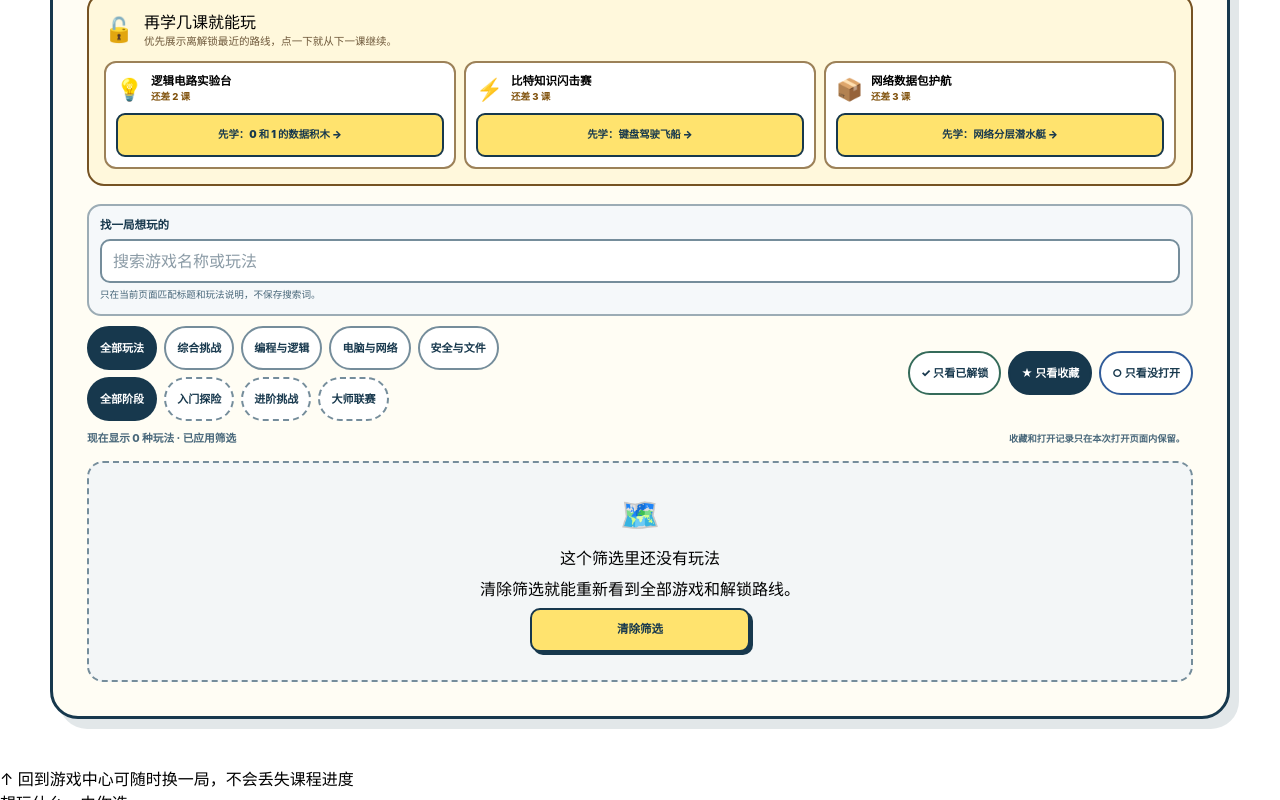
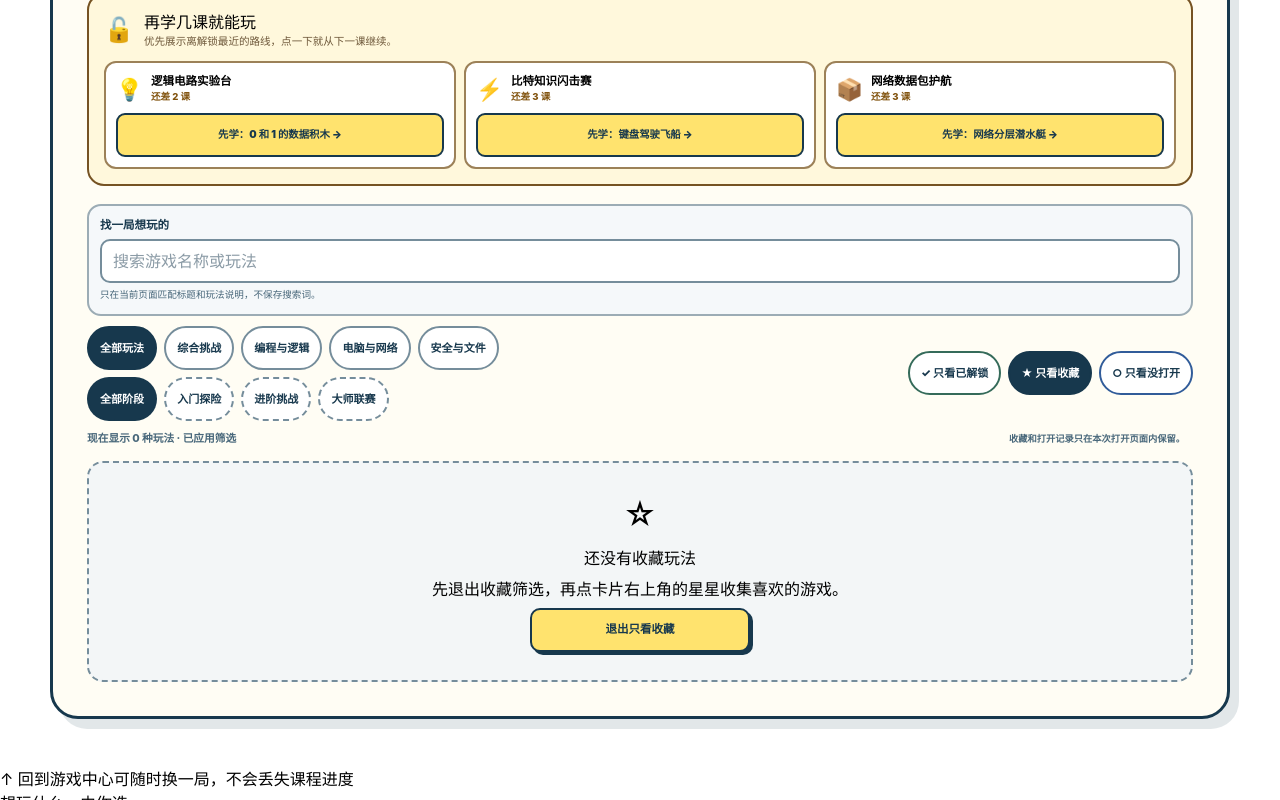
Before and after one commit to oldshipmaster/computer-study, a Next.js app: page / in a window 1280 px wide. Both pictures are taken after a click on the button "★ 只看收藏". Shown: the part 902-1702 px from the top of the page. Built offline with nearby package versions, Linux system fonts and the light colour scheme.

Commit message:
feat: tailor empty game filter guidance

```diff
--- a/components/GameArcade.tsx
+++ b/components/GameArcade.tsx
@@ -74,7 +74,7 @@ export function GameArcade({ completedCourseIds, onStartCourse }: GameArcadeProp
         <p className="game-arcade-break-plan"><span aria-hidden="true">🌿</span>{sessionComplete ? <>本轮推荐已走完；完成当前一局后离开屏幕休息。</> : playlistBreaks ? <>中间安排 {playlistBreaks} 次离屏休息，每局后看看远处、动动身体。</> : <>完成这一局就离开屏幕休息一下。</>}</p>
         <p className="game-arcade-picks-filter-note">今日推荐会跟随主题、阶段、搜索和收藏筛选；还没打开过的玩法会优先。</p>
         <div className="game-arcade-pick-context" aria-label="当前推荐范围" role="group"><b>当前推荐范围</b>{recommendationContext.map((item) => <span key={item}>{item}</span>)}</div>
-        {sessionComplete ? <div className="game-arcade-session-complete" role="status"><span aria-hidden="true">🌙</span><div><b>本轮推荐已走完</b><p>你已经打开本轮安排的游戏；还没完成可用上方继续入口，完成后记得休息。</p></div><button onClick={restartGameSession} type="button">开始新一轮</button></div> : recommendations.length ? <div className="game-arcade-recommendations" role="list">{recommendations.map((entry, index) => <a aria-label={`推荐第${index + 1}局：前往${entry.title}${visitedGameIds.includes(entry.id) ? "，本次已打开" : ""}`} className="game-arcade-recommendation" href={`#${entry.targetId}`} key={entry.id} onClick={() => openGame(entry.id)} role="listitem"><span>{index + 1}</span><b>{entry.icon} {entry.title}</b><small>{entry.duration}</small>{visitedGameIds.includes(entry.id) ? <em>本次已打开</em> : null}<i aria-hidden="true">→</i></a>)}</div> : <div className="game-arcade-picks-empty"><span aria-hidden="true">🧭</span><p>当前主题和阶段还没有已解锁玩法。</p><button onClick={clearFilters} type="button">看全部推荐</button></div>}
+        {sessionComplete ? <div className="game-arcade-session-complete" role="status"><span aria-hidden="true">🌙</span><div><b>本轮推荐已走完</b><p>你已经打开本轮安排的游戏；还没完成可用上方继续入口，完成后记得休息。</p></div><button onClick={restartGameSession} type="button">开始新一轮</button></div> : recommendations.length ? <div className="game-arcade-recommendations" role="list">{recommendations.map((entry, index) => <a aria-label={`推荐第${index + 1}局：前往${entry.title}${visitedGameIds.includes(entry.id) ? "，本次已打开" : ""}`} className="game-arcade-recommendation" href={`#${entry.targetId}`} key={entry.id} onClick={() => openGame(entry.id)} role="listitem"><span>{index + 1}</span><b>{entry.icon} {entry.title}</b><small>{entry.duration}</small>{visitedGameIds.includes(entry.id) ? <em>本次已打开</em> : null}<i aria-hidden="true">→</i></a>)}</div> : <div className="game-arcade-picks-empty"><span aria-hidden="true">🧭</span><p>当前筛选里还没有已解锁玩法。</p><button onClick={clearFilters} type="button">看全部推荐</button></div>}
         {favoriteIds.length ? <p>收藏玩法会优先进入今日推荐；未解锁的收藏会等学完再加入。</p> : recommendations.length === 1 ? <p>一局就是一节完整小课；学完更多课程后，可选路线会一起长大。</p> : recommendations.length > 1 ? <p>按每局约 8–10 分钟安排，只从已解锁玩法中轮换，不会记录选择。</p> : null}
       </section>
 
@@ -109,7 +109,7 @@ export function GameArcade({ completedCourseIds, onStartCourse }: GameArcadeProp
           );
         })}
       </div>
-      {visibleEntries.length === 0 ? <div className="game-arcade-empty"><span aria-hidden="true">🗺️</span><h3>这个筛选里还没有玩法</h3><p>清除筛选就能重新看到全部游戏和解锁路线。</p><button className="game-arcade-action" onClick={clearFilters} type="button">清除筛选</button></div> : null}
+      {visibleEntries.length === 0 ? favoritesOnly && favoriteIds.length === 0 ? <div className="game-arcade-empty"><span aria-hidden="true">☆</span><h3>还没有收藏玩法</h3><p>先退出收藏筛选，再点卡片右上角的星星收集喜欢的游戏。</p><button className="game-arcade-action" onClick={() => setFavoritesOnly(false)} type="button">退出只看收藏</button></div> : unvisitedOnly && visitedGameIds.length ? <div className="game-arcade-empty"><span aria-hidden="true">✓</span><h3>这组玩法本轮都打开过了</h3><p>可以清空打开记录开始新一轮，或切换主题继续探索。</p><button className="game-arcade-action" onClick={() => setVisitedGameIds([])} type="button">清空打开记录</button></div> : <div className="game-arcade-empty"><span aria-hidden="true">🗺️</span><h3>这个筛选里还没有玩法</h3><p>清除筛选就能重新看到全部游戏和解锁路线。</p><button className="game-arcade-action" onClick={clearFilters} type="button">清除筛选</button></div> : null}
     </section>
   );
 }
```
Also changed, not shown: 1 other file (tests, documents, lock files or other folders).
